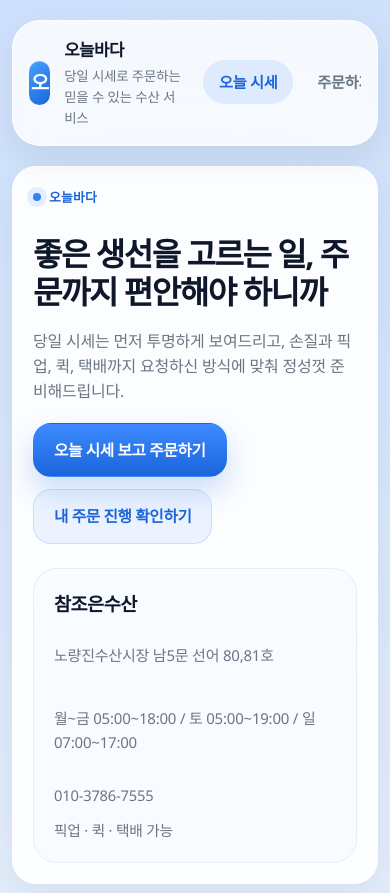
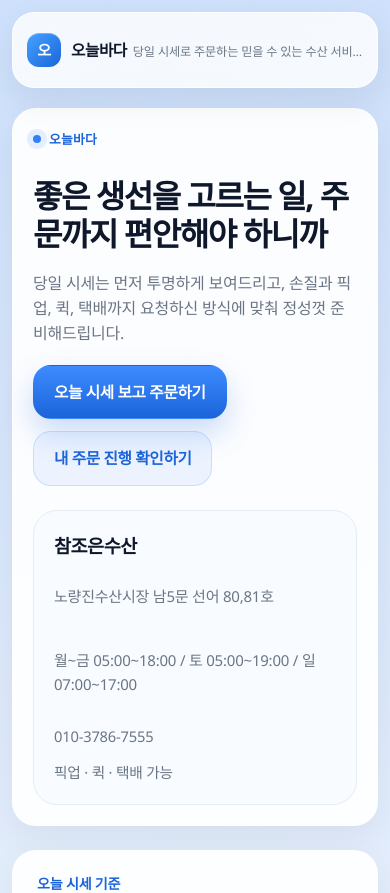
Before and after one commit to yup-cloud/seafood-b2c, a React (Vite) app in the folder web/: page / in a window 390 px wide. Shown: the top 893 px of the page. Built offline with nearby package versions, Linux system fonts and the light colour scheme; no server answers; a web font is replaced by a local one.

Commit message:
Improve mobile header and navigation density

```diff
--- a/web/src/components/AppShell.tsx
+++ b/web/src/components/AppShell.tsx
@@ -42,7 +42,7 @@ export function AppShell({ children }: PropsWithChildren) {
       <header className="topbar">
         <div className="brand-block">
           <div className="brand-mark">오</div>
-          <div>
+          <div className="brand-copy">
             <p className="brand-title">오늘바다</p>
             <p className="brand-subtitle">당일 시세로 주문하는 믿을 수 있는 수산 서비스</p>
           </div>
--- a/web/src/styles.css
+++ b/web/src/styles.css
@@ -111,6 +111,10 @@ img {
   display: flex;
   align-items: center;
   gap: 14px;
+}
+
+.brand-copy {
+  min-width: 0;
 }
 
 .brand-mark {
@@ -1697,8 +1701,8 @@ textarea:disabled {
 
 @media (max-width: 820px) {
   .topbar {
-    padding: 16px;
-    border-radius: 28px;
+    padding: 14px 16px;
+    border-radius: 24px;
   }
 
   .page-frame {
@@ -1776,6 +1780,9 @@ textarea:disabled {
   .topbar {
     position: static;
     width: calc(100% - 24px);
+    margin: 12px 12px 0;
+    padding: 12px 14px;
+    border-radius: 22px;
   }
 
   .app-footer-inner {
@@ -1785,17 +1792,59 @@ textarea:disabled {
 
   .brand-block {
     width: 100%;
+    gap: 10px;
+    align-items: center;
+  }
+
+  .brand-mark {
+    width: 34px;
+    height: 34px;
+    border-radius: 12px;
+    font-size: 0.95rem;
+    flex: 0 0 34px;
+  }
+
+  .brand-copy {
+    display: flex;
+    align-items: baseline;
+    gap: 6px;
+    min-width: 0;
+  }
+
+  .brand-title {
+    font-size: 0.98rem;
+    line-height: 1.15;
+    white-space: nowrap;
+  }
+
+  .brand-subtitle {
+    margin-top: 0;
+    font-size: 0.76rem;
+    line-height: 1.2;
+    overflow: hidden;
+    text-overflow: ellipsis;
+    white-space: nowrap;
   }
 
   .topnav {
     width: 100%;
     overflow-x: auto;
     flex-wrap: nowrap;
+    gap: 6px;
     padding-bottom: 2px;
+    margin-top: 10px;
+    scrollbar-width: none;
+  }
+
+  .topnav::-webkit-scrollbar {
+    display: none;
   }
 
   .topnav-link {
     flex: 0 0 auto;
+    padding: 8px 12px;
+    font-size: 0.87rem;
+    white-space: nowrap;
   }
 
   .hero-title {
```
